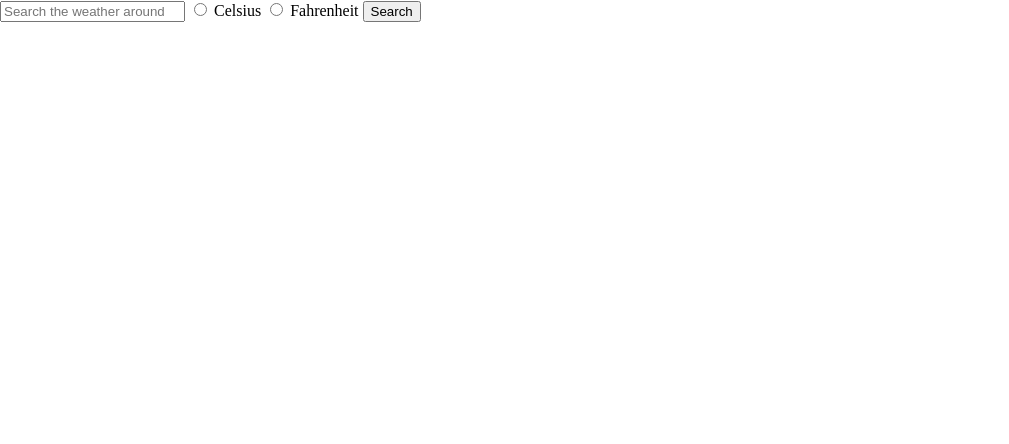
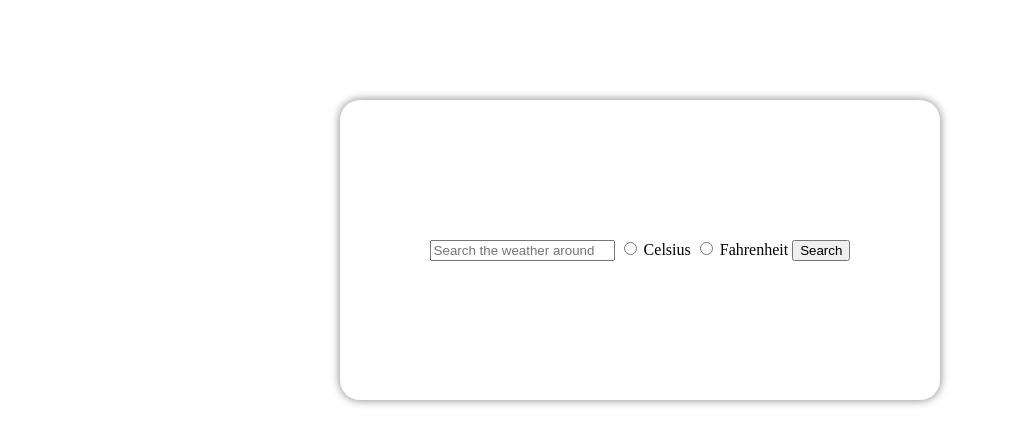
Before and after one commit to matheuspl92/weather-app, a website built with webpack: page src/index.html in a window 1280 px wide. Shown: the whole page, without its empty margins (0-1009 px from the left). Built offline with nearby package versions, Linux system fonts and the light colour scheme.

Commit message:
Update HTML elements and CSS styling

```diff
--- a/src/index.html
+++ b/src/index.html
@@ -8,7 +8,7 @@
 </head>
 <body>
     <div id="content">
-        <div id="search-box" class="box visible">
+        <div id="content-box" class="box visible">
             <form onsubmit="return false">
                 <input type="search" name="search" id="search-input" placeholder="Search the weather around the world!" required>
                 <input type="radio" name="unit" id="celsius" value="metric" required>
@@ -18,9 +18,6 @@
                 <button id="search-btn">Search</button>
             </form>
         </div>
-        <div id="weather-data-box" class="box invisible">
-
-        </div>
     </div>
 </body>
 </html>
--- a/src/main.js
+++ b/src/main.js
@@ -5,12 +5,10 @@ import getData from './scripts/getData.js';
 // API KEYS
 const OPEN_WEATHER_KEY = '6cae0cb3d6b3ff316c8db6713f40ca12';
 
-const searchBox = document.getElementById('search-box');
+const contentBox = document.getElementById('content-box');
 const searchForm = document.getElementsByTagName('form')[0];
 const searchInput = document.getElementById('search-input');
 const searchBtn = document.getElementById('search-btn');
-
-const weatherDataBox = document.getElementById('weather-data-box');
 
 searchForm.addEventListener('submit', () => {
   const formData = new FormData(searchForm);
--- a/src/styles/common.css
+++ b/src/styles/common.css
@@ -7,3 +7,27 @@
     visibility: hidden;
     opacity: 0%;
 }
+
+#content {
+    display: flex;
+    flex-direction: column;
+    align-items: center;
+    justify-content: center;
+}
+
+.box {
+
+}
+
+#content-box {
+    display: flex;
+    align-items: center;
+    justify-content: center;
+    flex-direction: column;
+    width: 600px;
+    height: 300px;
+    margin-top: 100px;
+    box-shadow: 0px 0px 10px gray;
+    border-radius: 20px;
+    transition: visibility 0.5s, opacity 0.5s;
+}
```
Also changed, not shown: dist/main.bundle.js.
